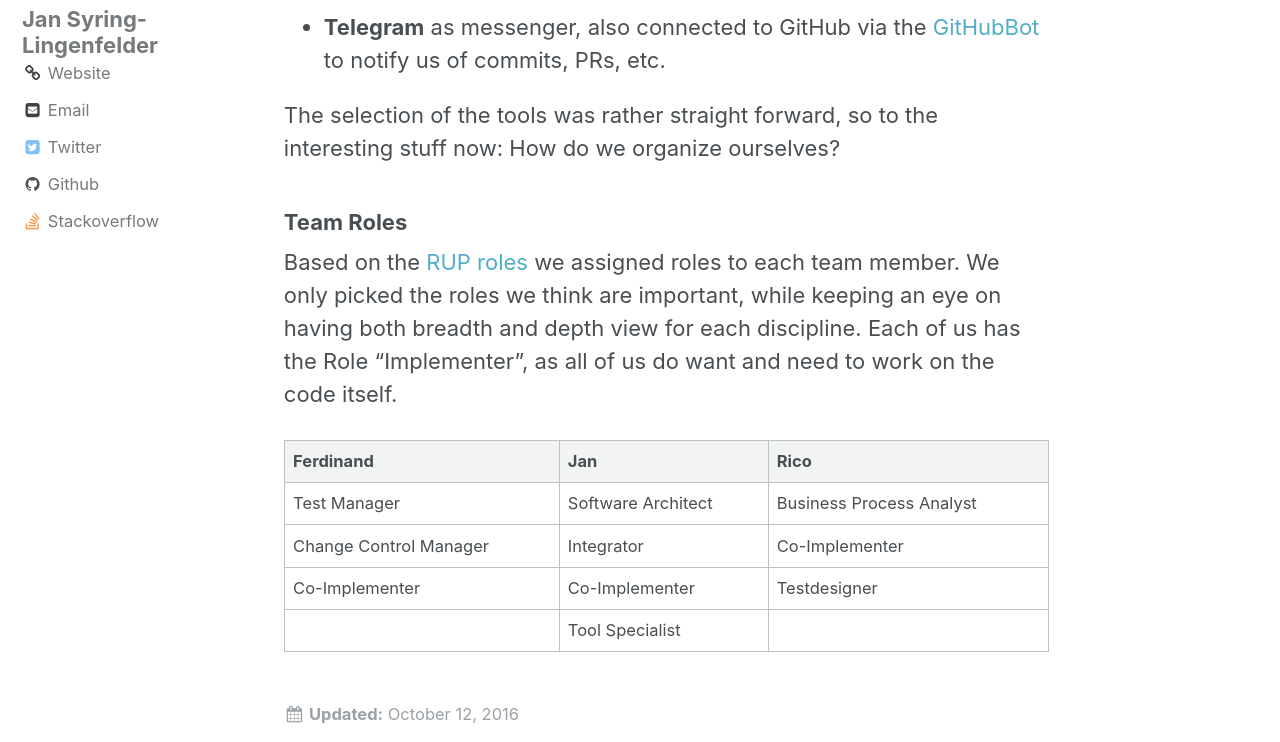
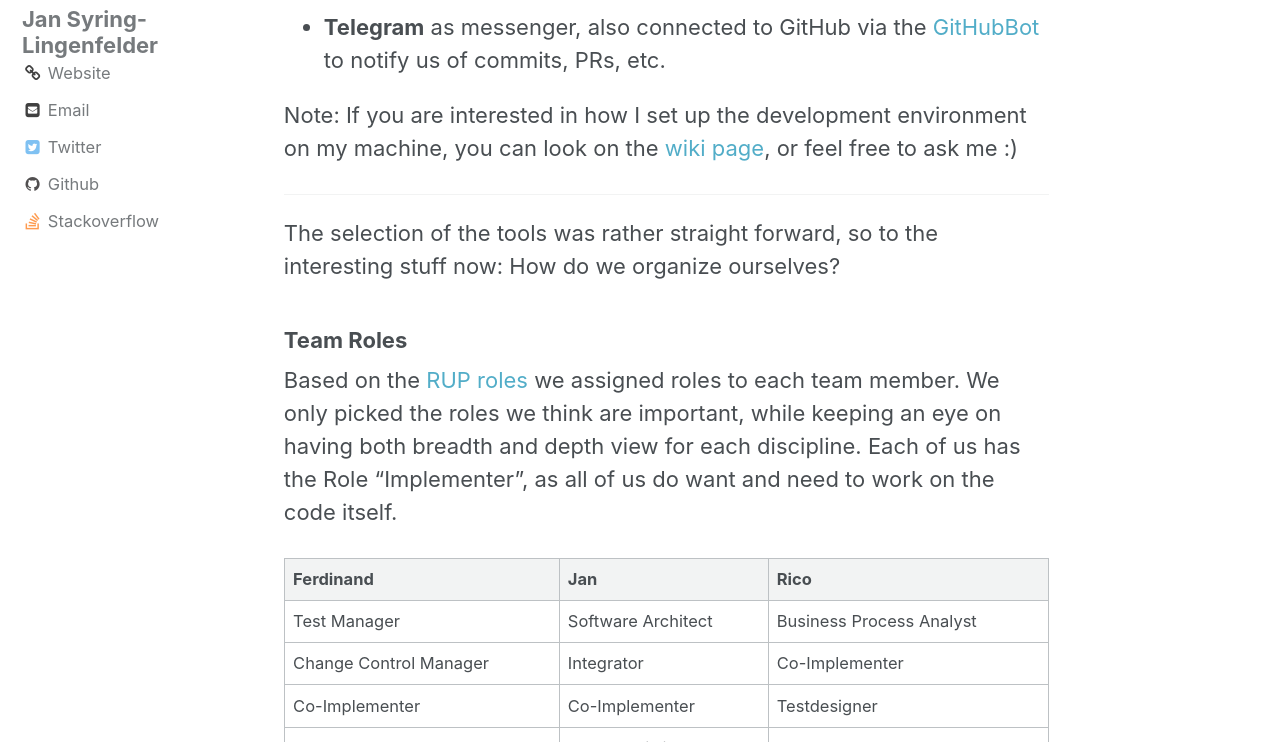
Before and after one commit to PalatinCoder/SquadIT, a Jekyll site: the page built from _posts/2016-10-12-technology-and-team-roles.md, in a window 1280 px wide and 900 px high, scrolled down 779 px, cut to the strip 158-900 px from the top of the window. Built offline with Jekyll 4.4.1, drawn with Linux system fonts in a browser that asks for light colours.

Commit message:
Update 2016-10-12-technology-and-team-roles.md

```diff
--- a/_posts/2016-10-12-technology-and-team-roles.md
+++ b/_posts/2016-10-12-technology-and-team-roles.md
@@ -20,6 +20,10 @@ First steps first, we need to select the technology, frameworks and tools which
 + **[Composer](https://getcomposer.org)** as a PHP package and dependency manager
 + **Telegram** as messenger, also connected to GitHub via the [GitHubBot](https://telegram.me/GitHubBot) to notify us of commits, PRs, etc.
 
+Note: If you are interested in how I set up the development environment on my machine, you can look on the [wiki page](https://github.com/PalatinCoder/SquadIT/wiki/Dev-Env-setup), or feel free to ask me :)
+
+---
+
 The selection of the tools was rather straight forward, so to the interesting stuff now: How do we organize ourselves?
 
 ### Team Roles
```
